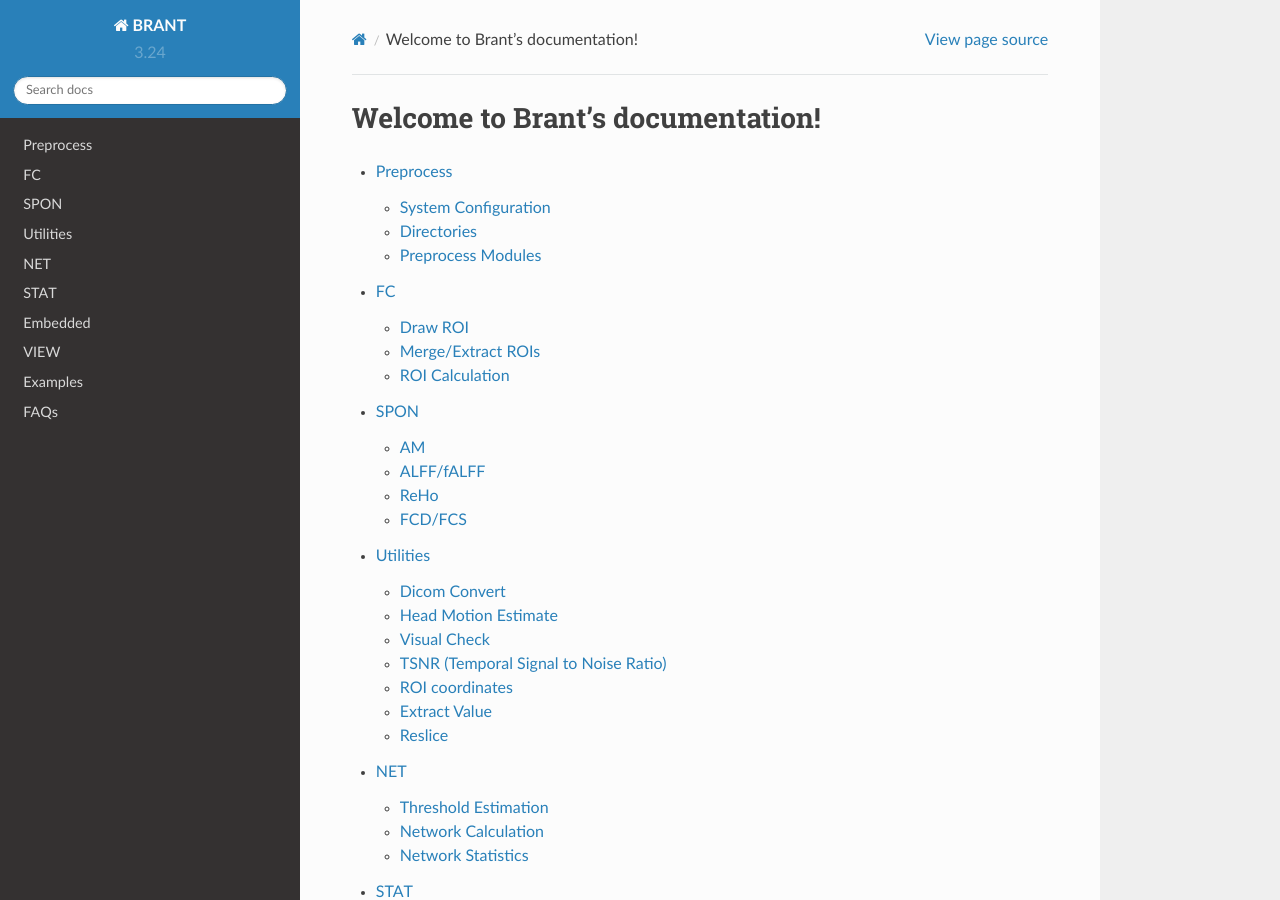
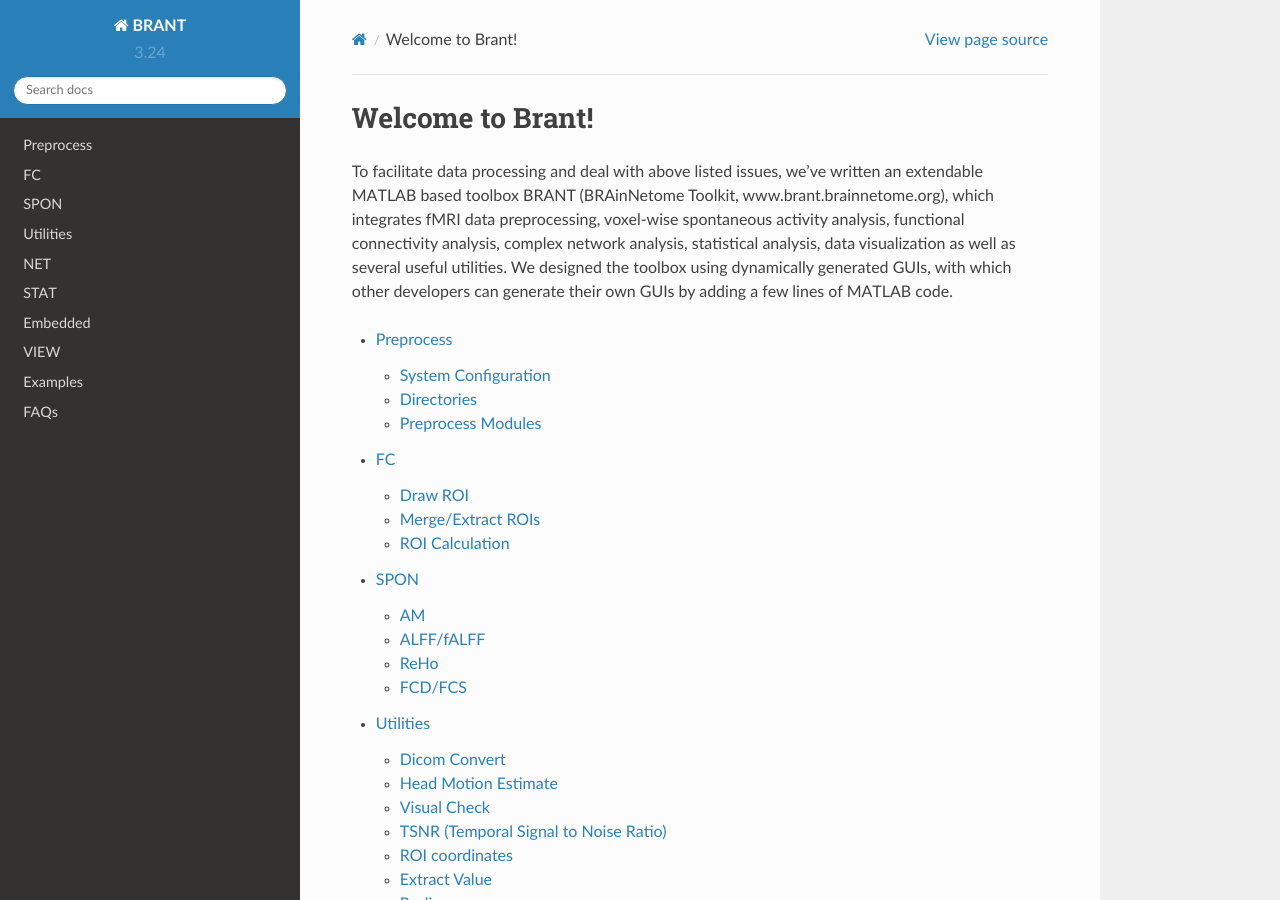
Before and after one commit to YongLiuLab/brant, a Sphinx documentation site: the page built from source/index.txt, in a window 1280 px wide and 900 px high. Built offline with Sphinx 7.4.7 and the Read the Docs theme 2.0.0, drawn with Linux system fonts in a browser that asks for light colours.

Commit message:
Update index.txt

```diff
--- a/source/index.txt
+++ b/source/index.txt
@@ -3,8 +3,9 @@
    You can adapt this file completely to your liking, but it should at least
    contain the root `toctree` directive.
 
-Welcome to Brant's documentation!
+Welcome to Brant!
 ===================================
+To facilitate data processing and deal with above listed issues, we’ve written an extendable MATLAB based toolbox BRANT (BRAinNetome Toolkit, www.brant.brainnetome.org), which integrates fMRI data preprocessing, voxel-wise spontaneous activity analysis, functional connectivity analysis, complex network analysis, statistical analysis, data visualization as well as several useful utilities. We designed the toolbox using dynamically generated GUIs, with which other developers can generate their own GUIs by adding a few lines of MATLAB code.
 
 .. toctree::
    :maxdepth: 2
```
